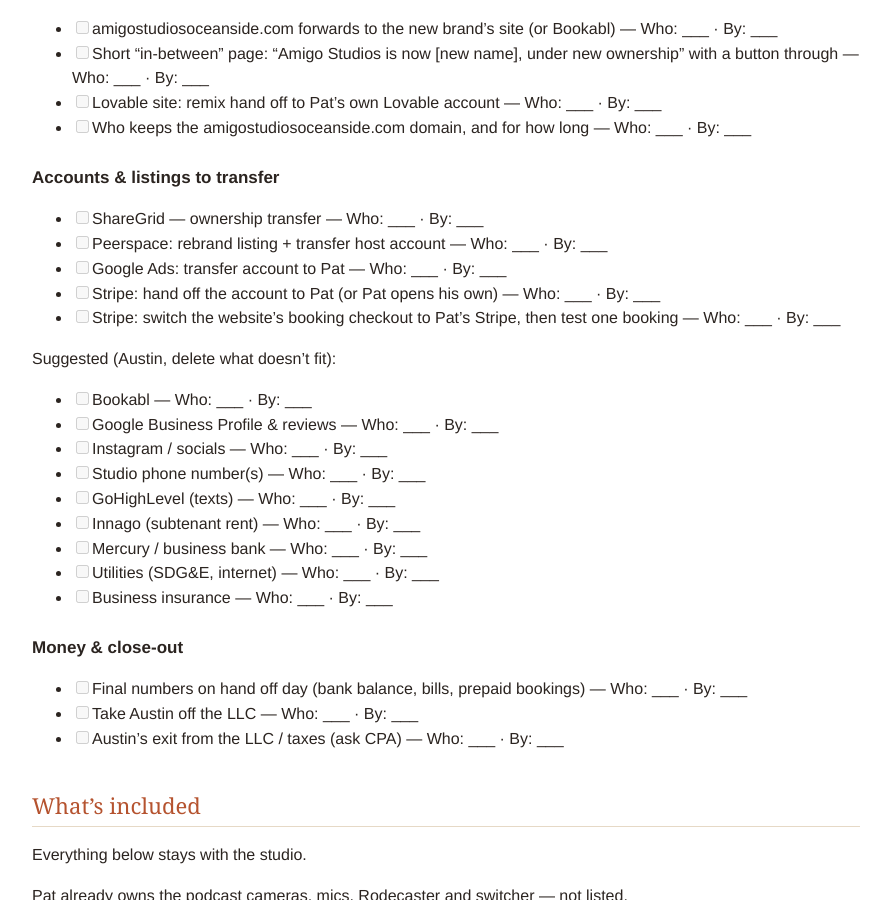
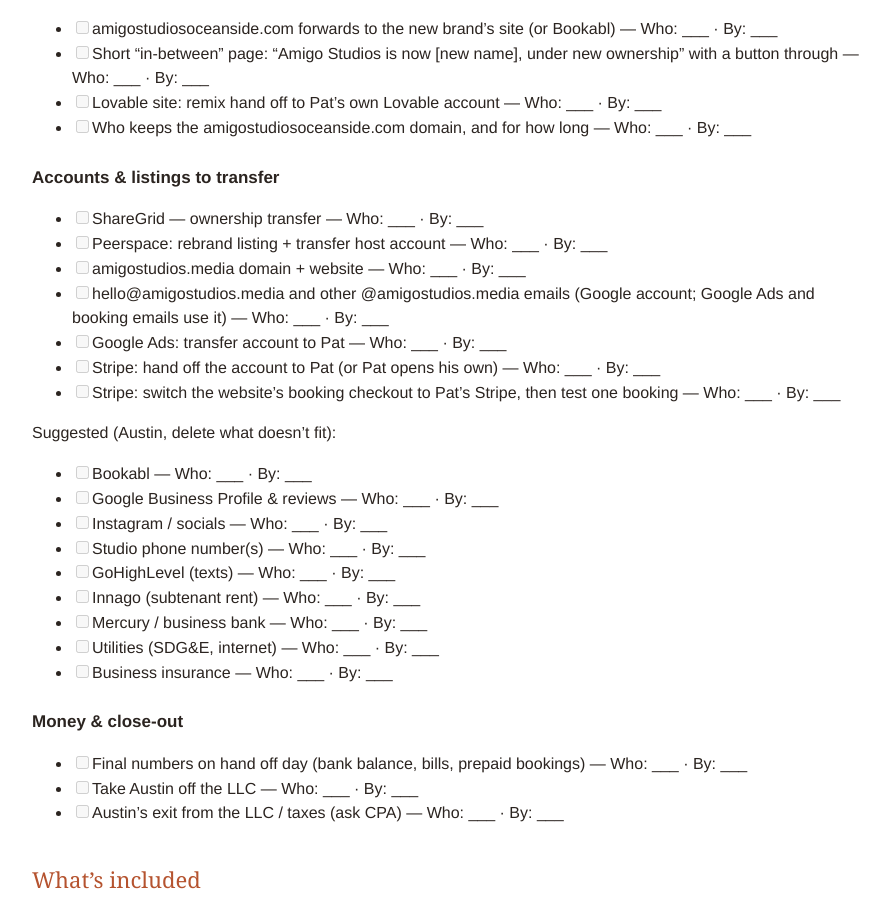
Before and after one commit to amigostudios/amigo-handoff, a Jekyll site: the page built from index.md, in a window 1280 px wide and 900 px high, scrolled down 1523 px. Shown: the whole window, without its empty margins (194-1084 px from the left). Built offline with Jekyll 4.4.1, drawn with Linux system fonts in a browser that asks for light colours.

Commit message:
Add amigostudios.media domain and email to transfers
Co-Authored-By: Claude Opus 5.5 <noreply@anthropic.com>

```diff
--- a/index.md
+++ b/index.md
@@ -66,6 +66,8 @@ How the studio rebrands is up to Pat and the new partners. All that matters: **A
 
 - [ ] ShareGrid — ownership transfer — Who: \_\_\_ · By: \_\_\_
 - [ ] Peerspace: rebrand listing + transfer host account — Who: \_\_\_ · By: \_\_\_
+- [ ] amigostudios.media domain + website — Who: \_\_\_ · By: \_\_\_
+- [ ] hello@amigostudios.media and other @amigostudios.media emails (Google account; Google Ads and booking emails use it) — Who: \_\_\_ · By: \_\_\_
 - [ ] Google Ads: transfer account to Pat — Who: \_\_\_ · By: \_\_\_
 - [ ] Stripe: hand off the account to Pat (or Pat opens his own) — Who: \_\_\_ · By: \_\_\_
 - [ ] Stripe: switch the website's booking checkout to Pat's Stripe, then test one booking — Who: \_\_\_ · By: \_\_\_
```
